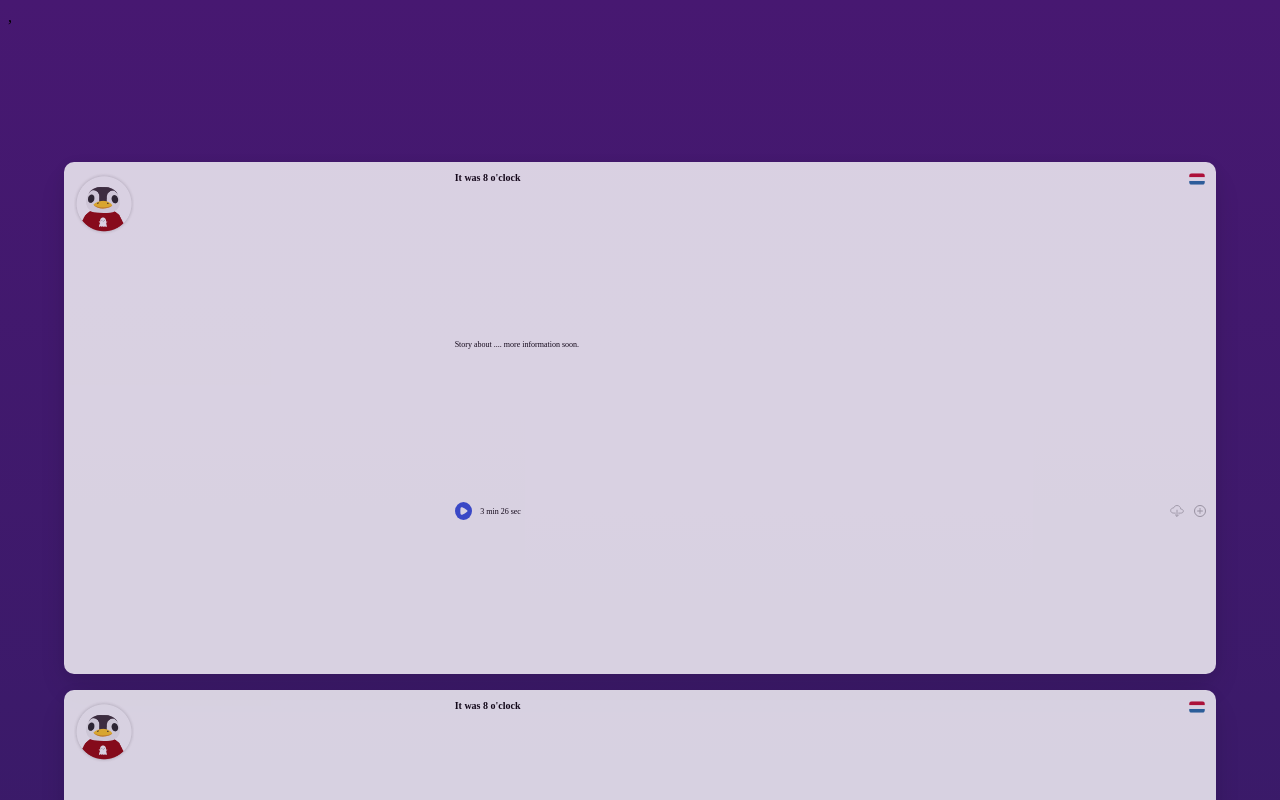
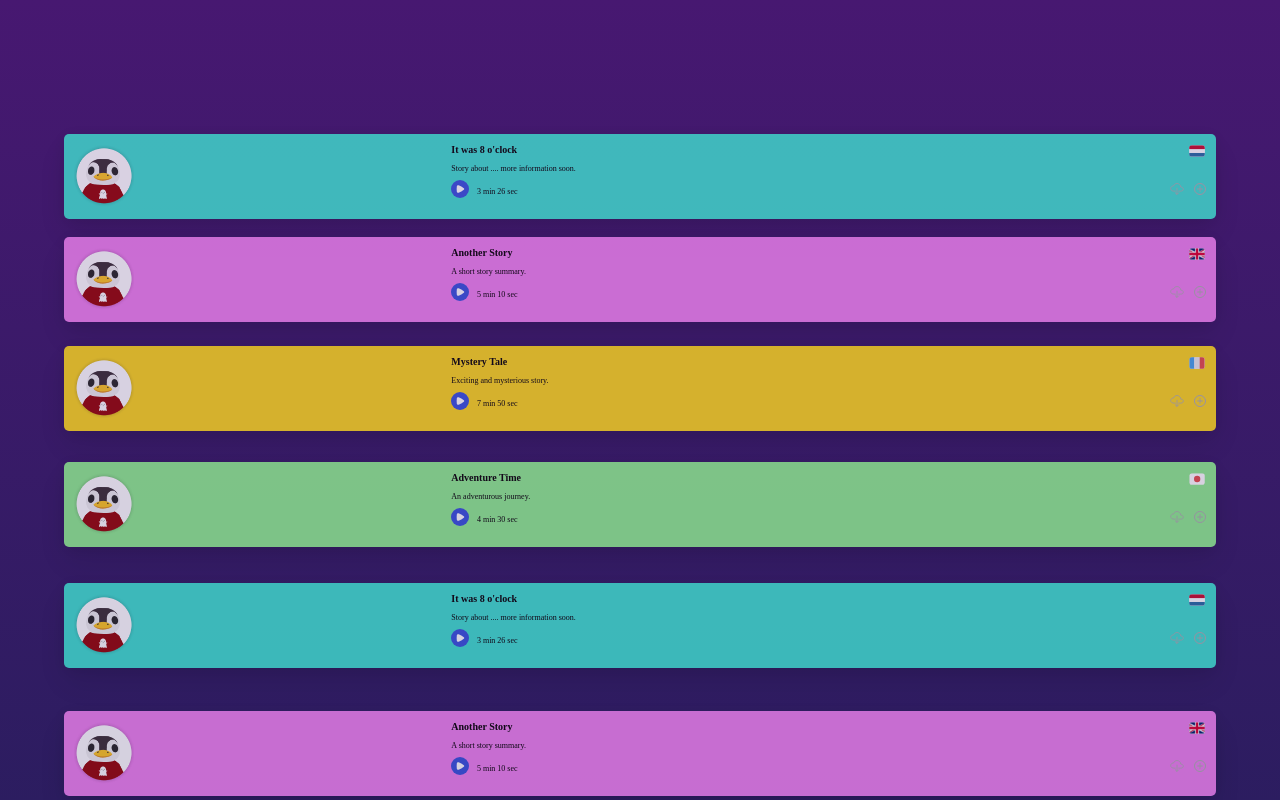
Before and after one commit to lemuelmgsn/user-needs-2, a SvelteKit app in the folder user-needs/: page /stories in a window 1280 px wide. Shown: the top 800 px of the page. Built offline with nearby package versions, Linux system fonts and the light colour scheme.

Commit message:
Finished styling for the cards
closes #6

Finished the styling for the cards, combined with the stacking cards scroll animation

```diff
--- a/user-needs/src/components/layout/story.svelte
+++ b/user-needs/src/components/layout/story.svelte
@@ -1,120 +1,73 @@
 
 
-<div class="card__content">
-    <div class="story-image flex-items">
-        <img src="/temp/profile-test.png" alt="Story image">
-    </div>
-    <h3 class="story-title">It was 8 o'clock</h3>
-    <div class="story-language flex-items">
-        <img src="/languages/Dutch.svg" alt="Language flag">
-    </div>
-    <p class="story-summary">Story about .... more information soon.</p>
-    <div class="story-playtime flex-items">
-        <a href="#"><img src="/icons/story-playtime.svg" alt="Icon for playtime"></a>
-        <p>3 min 26 sec</p>
-    </div>
-    <div class="story-icons flex-items">
-        <img src="/icons/download-icon.svg" alt="Icon for download">
-        <img src="/icons/add-to-playlist.svg" alt="Icon for adding to playlist">
-    </div>
-  </div>
+<script>
+    // Data met stories
+    let stories = [
+      { id: 1, title: "It was 8 o'clock", language: "/languages/Dutch.svg", summary: "Story about .... more information soon.", playtime: "3 min 26 sec" },
+      { id: 2, title: "Another Story", language: "/languages/English.svg", summary: "A short story summary.", playtime: "5 min 10 sec" },
+      { id: 3, title: "Mystery Tale", language: "/languages/French.svg", summary: "Exciting and mysterious story.", playtime: "7 min 50 sec" },
+      { id: 4, title: "Adventure Time", language: "/languages/Japanese.svg", summary: "An adventurous journey.", playtime: "4 min 30 sec" },
+      { id: 5, title: "It was 8 o'clock", language: "/languages/Dutch.svg", summary: "Story about .... more information soon.", playtime: "3 min 26 sec" },
+      { id: 6, title: "Another Story", language: "/languages/English.svg", summary: "A short story summary.", playtime: "5 min 10 sec" },
+      { id: 7, title: "Mystery Tale", language: "/languages/French.svg", summary: "Exciting and mysterious story.", playtime: "7 min 50 sec" },
+      { id: 8, title: "Adventure Time", language: "/languages/Japanese.svg", summary: "An adventurous journey.", playtime: "4 min 30 sec" },
+    ];
+
+    // Kleurenarray
+    const colors = ["turquoise", "violet", "#fdd81f", "lightgreen"];
+  </script>
+
+  <ul id="cards">
+    {#each stories as story, index}
+      <li class="card" style="--index: {index + 1};">
+        <div
+          class="card__content"
+          style="background-color: {colors[index % colors.length]};"
+        >
+          <div class="story-image flex-items">
+            <img src="/temp/profile-test.png" alt="Story image" />
+          </div>
+          <h3 class="story-title">{story.title}</h3>
+          <div class="story-language flex-items">
+            <img src="{story.language}" alt="Language flag" />
+          </div>
+          <p class="story-summary">{story.summary}</p>
+          <div class="story-playtime flex-items">
+            <a href="#">
+              <img src="/icons/story-playtime.svg" alt="Icon for playtime" />
+            </a>
+            <p>{story.playtime}</p>
+          </div>
+          <div class="story-icons flex-items">
+            <img src="/icons/download-icon.svg" alt="Icon for download" />
+            <img src="/icons/add-to-playlist.svg" alt="Icon for adding to playlist" />
+          </div>
+        </div>
+      </li>
+    {/each}
+  </ul>
 
   <style>
+
+  :root {
+      /* --card-height: 40vw; */
+      --card-margin: 4vw;
+      --card-top-offset: 1em;
+      background-image: linear-gradient(#471871, #142151);
+  }
+
+  * {
+      margin: 0;
+      padding: 0;
+      box-sizing: border-box;
+  }
 
   html, body {
       max-width: 100%;
       overflow-x: hidden; /* Verwijdert horizontale scrollbars */
   }
 
-
-
-      .story-title {
-        font-size: 10px;
-        font-weight: 600;
-        grid-area: 1 / 3 / 2 / 6;
-      }
-
-      p {
-        font-size: 8px;
-      }
-
-      img {
-        max-width: 1.1em;
-      }
-
-      .story-image {
-        grid-area: 1 / 1 / 4 / 2;
-      }
-
-      .story-image img{
-        max-width: 3.75em;
-        min-height: 4em;
-        object-fit: cover;
-      }
-
-      .story-language {
-        grid-area: 1 / 6 / 2 / 7;
-        justify-content: flex-end;
-      }
-
-      .story-summary {
-        grid-area: 2 / 3 / 3 / 7;
-        width: 275px;
-        max-height: 1.5em;
-        display: -webkit-box;
-        -webkit-box-orient: vertical;
-        -webkit-line-clamp: 2;
-        line-clamp: 2;
-        overflow: hidden;
-      }
-
-      .story-playtime {
-        grid-area: 3 / 3 / 4 / 6;
-      }
-
-      .story-playtime a {
-        display: flex;
-        align-items: center;
-      }
-
-      .story-icons {
-        grid-area: 3 / 6 / 4 / 7;
-        justify-content: flex-end;
-      }
-
-      .flex-items {
-        display: flex;
-        align-items: center;
-        gap: 8px;
-      }
-
-      /* tumi mudno styling boven */
-  .heading{
-      display: flex;
-      justify-content: space-between;
-  }
-  ul:nth-of-type(1){
-      display: flex;
-      width: 100%;
-  }
-  ul:nth-of-type(1) > li{
-      width: 100%;
-      list-style-type: none;
-  }
-
-  /* test issue */
-  :root{
-      --card-height: 40vw;
-      --card-margin: 4vw;
-      --card-top-offset: 1em;
-      background-image: linear-gradient(#471871, #142151);
-  }
-  *{
-      margin: 0;
-      padding: 0;
-      box-sizing: border-box;
-  }
-
+  /* Algemene styling */
   header {
       position: fixed;
       z-index: 10;
@@ -123,188 +76,82 @@
       background-color: white;
   }
 
-
-  main{
+  main {
       height: auto;
       transform: translateY(15vh);
   }
 
-  section{
-      width: 90vw;
+  section {
+      width: 100vw;
       margin: 0 auto;
-
   }
 
-  /* card content */
-
-  @supports (animation-timeline: view()) {
-      .card__content {
-          --start-range: calc(var(--index0) / var(--numcards)* 100%);
-          --end-range: calc((var(--index)) / var(--numcards)* 100%);
-          animation: linear scale forwards;
-          animation-timeline: --cards-element-scrolls-in-body;
-          animation-range: exit-crossing var(--start-range) exit-crossing var(--end-range);
-      }
-  }
-
-  .card__content {
-      box-shadow: 0 0.2em 1em rgba(0, 0, 0, 0.1), 0 1em 2em rgba(0, 0, 0, 0.1);
-      background: rgb(255, 255, 255);
-      color: rgb(10, 5, 7);
-      border-radius: 10px;
-      overflow: hidden;
+  /* Grid styling voor kaarten */
+  #cards {
+      list-style: none;
       display: grid;
-      height: var(--card-height);
-      grid-template-areas: "text img";
-      grid-template-columns: 1fr 1fr;
-      grid-template-rows: auto;
-      align-items: stretch;
-      outline: var(--outline-width) solid blue;
-      opacity: .8;
-  }
-
-  /* .card__content {
-        width: 22.5em;
-        max-height: 5.3em;
-        display: grid;
-        grid-template-columns: repeat(6, auto);
-        grid-template-rows: repeat(3, 1fr);
-        background-color: #fff;
-        overflow: hidden;
-        padding: 10px;
-        border-radius: 4px;
-        color: black;
-      } */
-
-  .card:nth-child(1) .card__content {
-      background: #5A5BE5;
-  }
-
-  .card:nth-child(2) .card__content {
-      background: pink;
-  }
-
-  .card:nth-child(3) .card__content {
-      background: #fdd81f;
-  }
-
-  .card:nth-child(4) .card__content {
-      background: lightgreen;
-  }
-
-  .card:nth-child(5) .card__content {
-      background: violet;
-  }
-
-  .card:nth-child(6) .card__content {
-      background: turquoise;
-  }
-
-
-  .card__content {
-      transform-origin: 50% 0%;
-      will-change: transform;
-  }
-
-  /* li */
-  #card_1{
-      --index: 1;
-  }
-
-  @supports (animation-timeline: view()) {
-      .card {
-          --index0: calc(var(--index) - 1);
-          --reverse-index: calc(var(--numcards) - var(--index0));
-          --reverse-index0: calc(var(--reverse-index) - 1);
-      }
+      grid-template-columns: 1fr;
+      grid-template-rows: repeat(var(--numcards), var(--card-height));
+      gap: 5px; /* Verminder de ruimte tussen kaarten */
+      padding-bottom: calc(var(--numcards) * var(--card-top-offset));
+      margin-bottom: var(--card-margin);
+      view-timeline-name: --cards-element-scrolls-in-body; /* Voor animaties */
+      --numcards: 8; /* Aantal kaarten */
   }
 
   .card {
       position: sticky;
       top: 0;
-      padding-top: calc(var(--index)* var(--card-top-offset));
+      padding-top: calc(var(--index) * var(--card-top-offset));
       height: var(--card-height);
-  }
-
-  @keyframes scale {
-      to {
-          transform:
-              scale(calc(1.1 - calc(0.1 * var(--reverse-index))));
-      }
-  }
-
-  @supports (animation-timeline: view()){
-      #cards {
-      --numcards: 6;
-      view-timeline-name: --cards-element-scrolls-in-body;
-   }
-  }
-
-
-  /* ul */
-  #cards{
-      list-style: none;
-      display: grid;
-      grid-template-columns: 1fr;
-      grid-template-rows: repeat(var(--numcards), var(--card-height));
-      /* gap: 10px; */
-  }
-  #cards {
-      padding-bottom: calc(var(--numcards)* var(--card-top-offset));
-      margin-bottom: var(--card-margin);
+      will-change: transform;
   }
 
   .card__content {
       position: sticky;
-      --start-range: calc(var(--index0) / var(--numcards) * 100%);
-      --end-range: calc((var(--index)) / var(--numcards) * 100%);
-
+      background: rgb(255, 255, 255);
+      color: rgb(10, 5, 7);
+      border-radius: 5px;
+      overflow: hidden;
+      box-shadow: 0 0.2em 1em rgba(0, 0, 0, 0.1), 0 1em 2em rgba(0, 0, 0, 0.1);
+      display: grid;
+      grid-template-columns: repeat(6, 1fr);
+      grid-template-rows: repeat(3, auto);
+      padding: 10px;
+      align-items: start;
+      height: 5.3rem;
+      transform-origin: 50% 0%;
+      opacity: 0.8;
       animation: linear scale forwards;
       animation-timeline: --cards-element-scrolls-in-body;
+      --start-range: calc(var(--index0) / var(--numcards) * 100%);
+      --end-range: calc(var(--index) / var(--numcards) * 100%);
       animation-range: exit-crossing var(--start-range) exit-crossing var(--end-range);
   }
 
-  /* tm */
 
-  .card__content {
-      box-shadow: 0 0.2em 1em rgba(0, 0, 0, 0.1), 0 1em 2em rgba(0, 0, 0, 0.1);
-      background: rgb(255, 255, 255);
-      color: rgb(10, 5, 7);
-      border-radius: 10px;
-      overflow: hidden;
-      display: grid;
-      grid-template-columns: repeat(6, 1fr); /* Raster met 6 kolommen */
-      grid-template-rows: repeat(3, auto); /* Dynamische rijen */
-      gap: 10px;
-      padding: 10px;
-      align-items: start;
-      height: var(--card-height);
-      position: relative;
-      transform-origin: 50% 0%;
-      will-change: transform;
-  }
-
-  /* Story specifieke elementen binnen .card__content */
-  .story-image {
-      grid-area: 1 / 1 / 4 / 2;
-  }
+  /* Verklein en behoud structuur */
   .story-image img {
       max-width: 3.75em;
       min-height: 4em;
       object-fit: cover;
   }
 
+  /* Story elementen binnen een kaart */
+  .story-image { grid-area: 1 / 1 / 4 / 2; }
   .story-title {
       font-size: 10px;
       font-weight: 600;
       grid-area: 1 / 3 / 2 / 6;
+      max-width: 100%;
+      overflow: hidden;
+      text-overflow: ellipsis;
+      white-space: nowrap;
   }
-
   .story-language {
       grid-area: 1 / 6 / 2 / 7;
       justify-content: flex-end;
   }
-
   .story-summary {
       grid-area: 2 / 3 / 3 / 7;
       width: 275px;
@@ -312,17 +159,15 @@
       display: -webkit-box;
       -webkit-box-orient: vertical;
       -webkit-line-clamp: 2;
+      overflow: hidden;
       line-clamp: 2;
-      overflow: hidden;
   }
-
   .story-playtime {
       grid-area: 3 / 3 / 4 / 6;
       display: flex;
       align-items: center;
       gap: 8px;
   }
-
   .story-icons {
       grid-area: 3 / 6 / 4 / 7;
       justify-content: flex-end;
@@ -330,13 +175,52 @@
       align-items: center;
       gap: 8px;
   }
-  .story-title,
-  .story-summary,
-  .story-icons {
+
+  .story-icons img, .story-title, .story-summary {
       max-width: 100%;
-      overflow: hidden; /* Voorkom dat tekst of iconen uitrekken */
-      text-overflow: ellipsis; /* Voeg een ... toe aan lange tekst */
-      white-space: nowrap; /* Optioneel: voorkom regelafbreking */
+      overflow: hidden;
+      text-overflow: ellipsis;
+      white-space: nowrap;
   }
 
+  /* Flex items voor consistentie */
+  .flex-items {
+      display: flex;
+      align-items: center;
+      /* gap: 8px; */
+  }
+
+  p {
+      font-size: 8px;
+  }
+
+  img {
+      max-width: 1.1em;
+  }
+
+  /* Animatie */
+  /* Variabelen voor kaarten */
+  @supports (animation-timeline: view()) {
+      .card {
+          --index0: calc(var(--index) - 1);
+          --reverse-index: calc(var(--numcards) - var(--index0));
+          --reverse-index0: calc(var(--reverse-index) - 1);
+      }
+
+      .card__content {
+          --start-range: calc(var(--index0) / var(--numcards) * 100%);
+          --end-range: calc(var(--index) / var(--numcards) * 100%);
+          animation: linear scale forwards;
+          animation-timeline: --cards-element-scrolls-in-body;
+          animation-range: exit-crossing var(--start-range) exit-crossing var(--end-range);
+      }
+  }
+
+  @keyframes scale {
+      to {
+          transform: scale(calc(1.1 - calc(0.1 * var(--reverse-index))));
+      }
+  }
+
+
   </style>
--- a/user-needs/src/routes/stories/+page.svelte
+++ b/user-needs/src/routes/stories/+page.svelte
@@ -1,4 +1,4 @@
-,<script>
+<script>
 
     import Story from '../../components/layout/story.svelte';
 
@@ -34,26 +34,7 @@
 
     <main>
         <section>
-            <ul id="cards">
-
-
-                <li class="card" style="--index: 1;">
-                    <Story/>
-                </li>
-
-                <li class="card" style="--index: 2;">
-                    <Story/>
-                </li>
-
-                <li class="card" style="--index: 3;">
-                    <Story/>
-                </li>
-
-                <li class="card" style="--index: 4;">
-                    <Story/>
-                </li>
-
-            </ul>
+            <Story/>
         </section>
     </main>
 
@@ -63,6 +44,22 @@
     html, body {
         max-width: 100%;
         overflow-x: hidden; /* Verwijdert horizontale scrollbars */
+    }
+
+    .story-1 {
+        background-color: #5A5BE5;
+    }
+
+    .story-2 {
+        background-color: pink;
+    }
+
+    .story-3 {
+        background-color: #fdd81f;
+    }
+
+    .story-4 {
+        background-color: lightgreen;
     }
 
 
@@ -143,9 +140,9 @@
 
     /* test issue */
     :root{
-        --card-height: 40vw;
+        /* --card-height: 40vw; */
         --card-margin: 4vw;
-        --card-top-offset: 1em;
+        --card-top-offset: .4em;
         background-image: linear-gradient(#471871, #142151);
     }
     *{
@@ -164,8 +161,20 @@
 
 
     main{
-        height: auto;
+        /* height: auto; */
+        height: 198vh;
         transform: translateY(15vh);
+    }
+
+    @media only screen and (min-width: 500px) {
+      main {
+        height: 190vh;
+      }
+    }
+    @media only screen and (min-width: 1280px) {
+      main {
+        height: 187vh;
+      }
     }
 
     section{
@@ -274,7 +283,7 @@
 
     @supports (animation-timeline: view()){
         #cards {
-        --numcards: 6;
+        --numcards: 8;
         view-timeline-name: --cards-element-scrolls-in-body;
      }
     }
```
